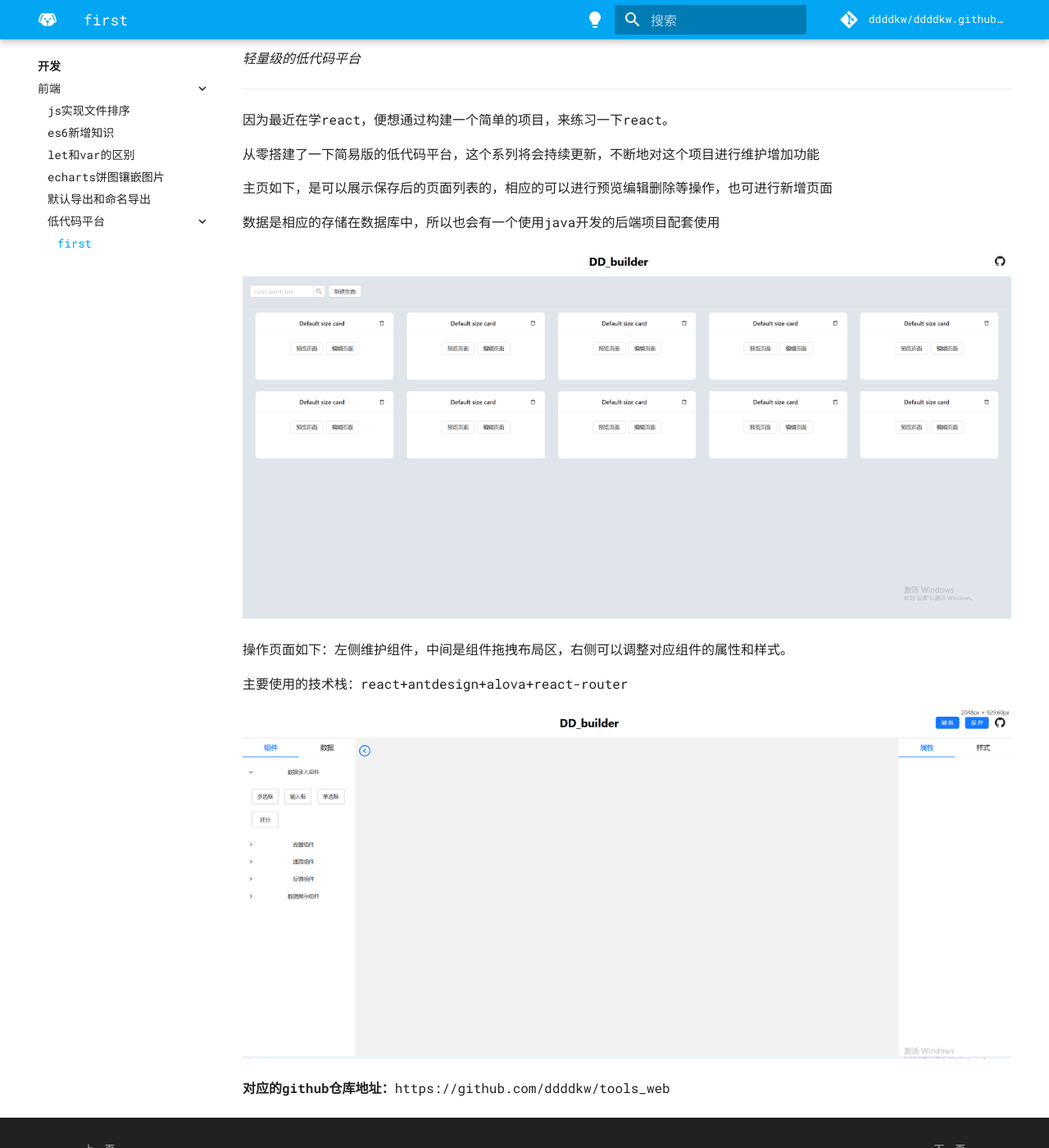
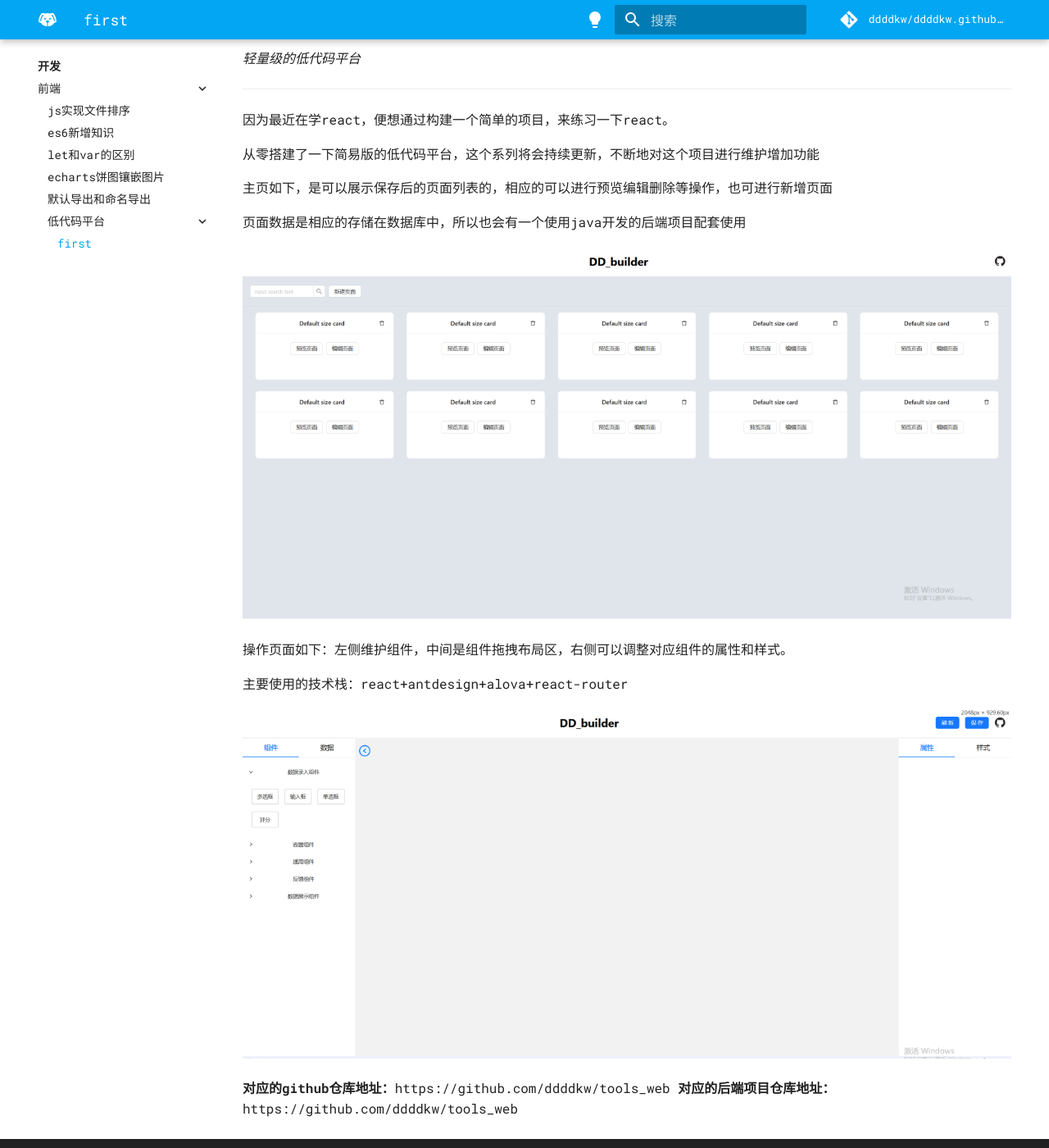
Before and after one commit to ddddkw/ddddkw.github.io, an MkDocs documentation site: the page built from docs/technology/web/lowCode/first.md, in a window 1280 px wide and 1400 px high, scrolled down 214 px. Shown: the whole window at 82% size. Built offline with MkDocs 1.6.1 and Material for MkDocs 9.7.7, drawn with Linux system fonts in a browser that asks for light colours; comment, search, counter and statistics services are not loaded.

Commit message:
低代码系列修改

```diff
--- a/docs/technology/web/lowCode/first.md
+++ b/docs/technology/web/lowCode/first.md
@@ -10,7 +10,7 @@
 
 主页如下，是可以展示保存后的页面列表的，相应的可以进行预览编辑删除等操作，也可进行新增页面
 
-数据是相应的存储在数据库中，所以也会有一个使用java开发的后端项目配套使用
+页面数据是相应的存储在数据库中，所以也会有一个使用java开发的后端项目配套使用
 
 ![](../../../assets/lowCode/homePage.png)
 
@@ -21,3 +21,4 @@
 ![](../../../assets/lowCode/buildPage.png)
 
 **对应的github仓库地址：**https://github.com/ddddkw/tools_web
+**对应的后端项目仓库地址：**https://github.com/ddddkw/tools_web
```
